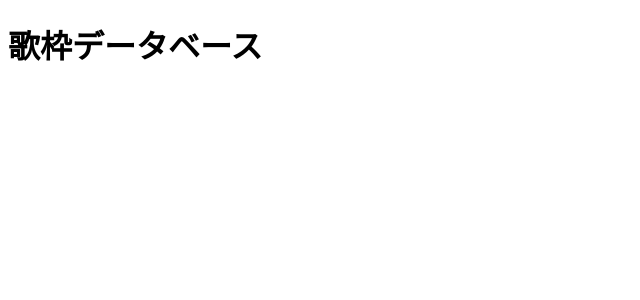
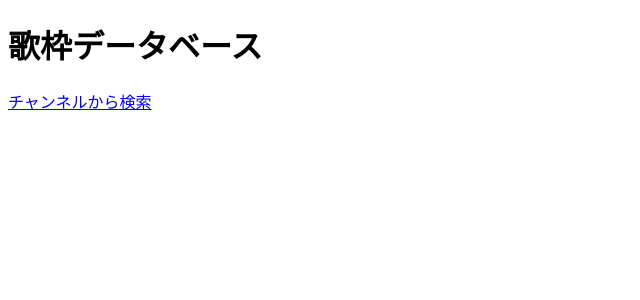
Before and after one commit to piny940/song-list, a Next.js app in the folder frontend/: page / in a window 1280 px wide. Shown: the top 300 px of the page, without its empty margins (0-640 px from the left). Built offline with nearby package versions, Linux system fonts and the light colour scheme.

Commit message:
Homesにチャンネル一覧画面へのリンクを貼る

```diff
--- a/frontend/src/components/Common/ListItemButton.tsx
+++ b/frontend/src/components/Common/ListItemButton.tsx
@@ -1,8 +1,10 @@
+import Link from 'next/link'
 import { MouseEventHandler, ReactNode } from 'react'
 
 export type ListItemButtonProps = {
   children: ReactNode
-  onClick: MouseEventHandler
+  onClick?: MouseEventHandler
+  href?: string
   testID: string
 }
 
@@ -10,8 +12,18 @@ export const ListItemButton: React.FC<ListItemButtonProps> = ({
   children,
   onClick,
   testID,
+  href,
 }) => {
-  return (
+  return href ? (
+    <Link
+      href={href}
+      onClick={onClick}
+      data-testid={testID}
+      className="list-group-item list-group-item-action"
+    >
+      {children}
+    </Link>
+  ) : (
     <div
       className="list-group-item list-group-item-action"
       onClick={onClick}
--- a/frontend/src/containers/Home.tsx
+++ b/frontend/src/containers/Home.tsx
@@ -1,10 +1,15 @@
+import { ListItemButton } from '@/components/Common/ListItemButton'
 import { TestID } from '@/resources/TestID'
 
 export const Home: React.FC = () => {
   return (
     <div className="" data-testid={TestID.HOME}>
       <h1>歌枠データベース</h1>
-      <ul></ul>
+      <div className="list-group">
+        <ListItemButton href="/channels" testID={TestID.HOME_CHANNELS_BUTTON}>
+          チャンネルから検索
+        </ListItemButton>
+      </div>
     </div>
   )
 }
--- a/frontend/src/resources/TestID.ts
+++ b/frontend/src/resources/TestID.ts
@@ -1,6 +1,7 @@
 export enum TestID {
   TEST = 'test',
   HOME = 'home',
+  HOME_CHANNELS_BUTTON = 'home-channels-button',
   CUSTOM404 = 'custom404',
   CUSTOM500 = 'custom500',
   NAVBAR = 'navbar',
```
